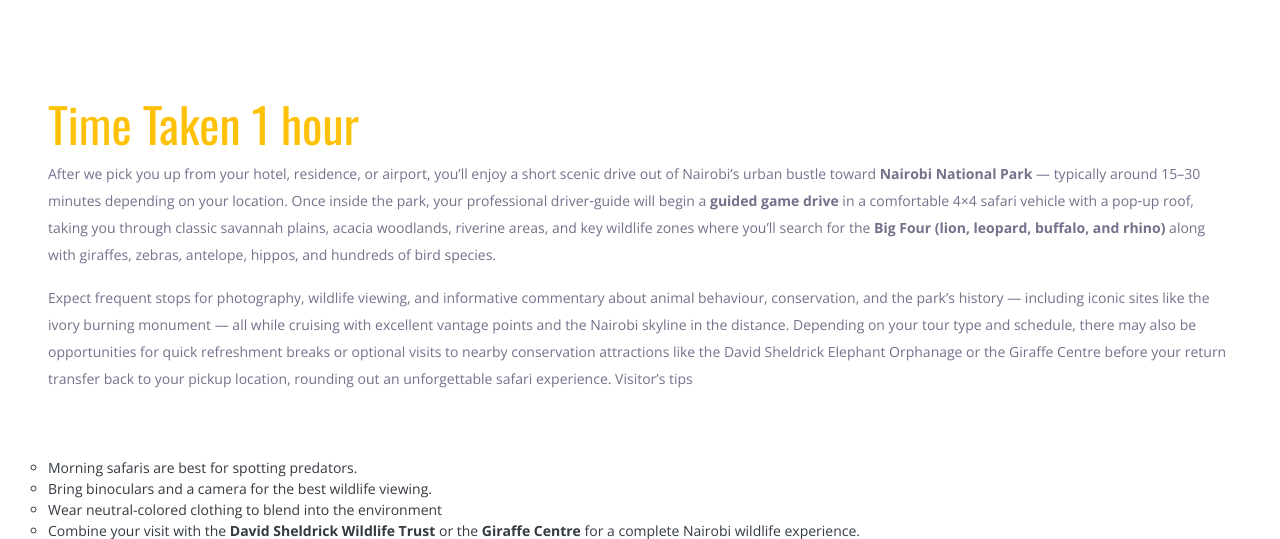
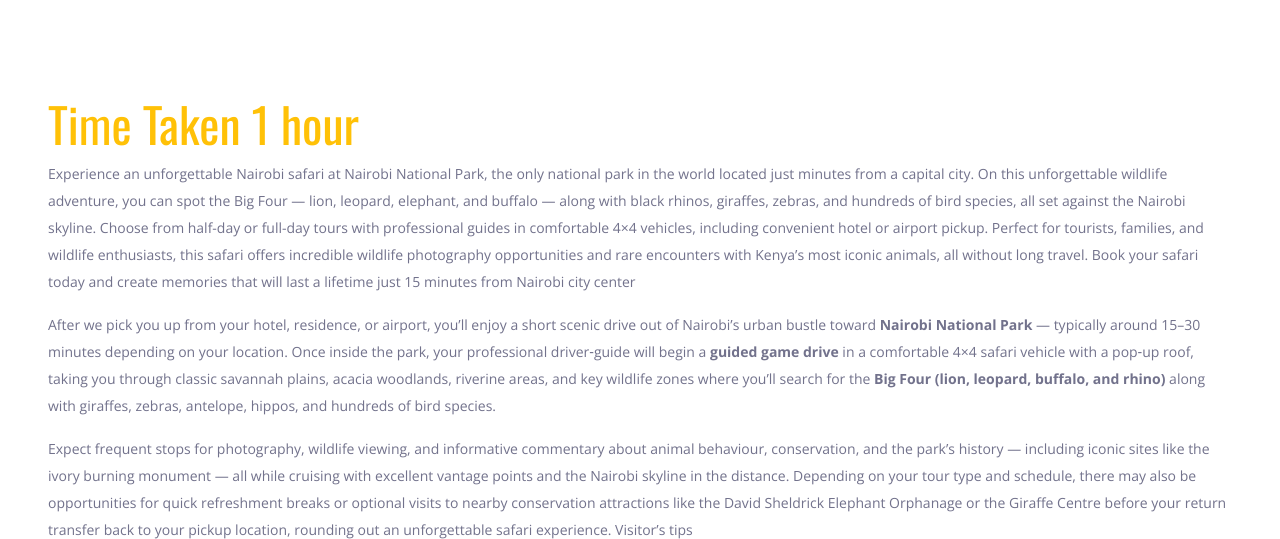
Before and after one commit to Cptzeph23/Tours-Travel, a Django app: page /nairobiPark/ in a window 1280 px wide. Shown: the part 729-1268 px from the top of the page. Run offline with Django 3.2, Linux system fonts and the light colour scheme; some libraries are stand-ins or nearby versions.

Commit message:
all changes done

```diff
--- a/UniQuest/templates/nairobiPark.html
+++ b/UniQuest/templates/nairobiPark.html
@@ -130,6 +130,22 @@
 
 <div class="p-5">
 	<h2 class="text-left text-warning">Time Taken 1 hour</h2>
+	<p>
+		Experience an unforgettable Nairobi safari at Nairobi National
+		Park, the only national park in the world located just minutes
+		 from a capital city. On this unforgettable wildlife adventure,
+		  you can spot the Big Four — lion, leopard, elephant, and buffalo
+		   — along with black rhinos, giraffes, zebras, and hundreds of
+		   bird species, all set against the Nairobi skyline. Choose
+		   from half-day or full-day tours with professional guides
+		   in comfortable 4×4 vehicles, including convenient hotel
+		   or airport pickup. Perfect for tourists, families,
+		   and wildlife enthusiasts, this safari offers incredible
+		    wildlife photography opportunities and rare encounters
+			 with Kenya’s most iconic animals, all without long travel.
+			  Book your safari today and create memories that will last
+			   a lifetime just 15 minutes from Nairobi city center
+	</p>
 <p>After we pick you up from your hotel, residence, or airport,
     you’ll enjoy a short scenic drive out of Nairobi’s urban bustle
     toward <b>Nairobi National Park</b> — typically around 15–30 minutes
```
Also changed, not shown: UniQuest/templates/giraffeCentre.html (+14 -0 lines), UniQuest/templates/maasaiVillage.html (+7 -0 lines), UniQuest/templates/nairobiTour.html (+12 -0 lines).
